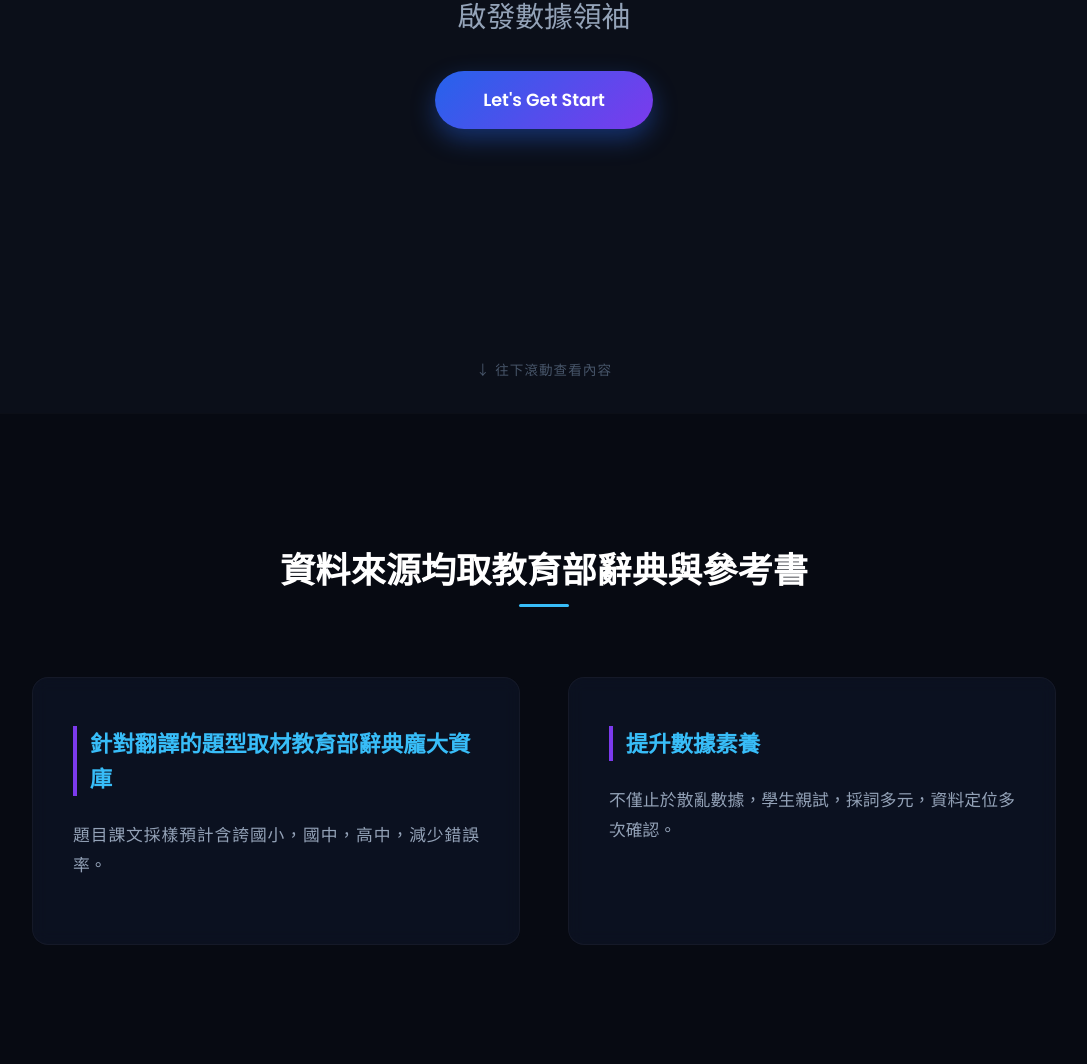
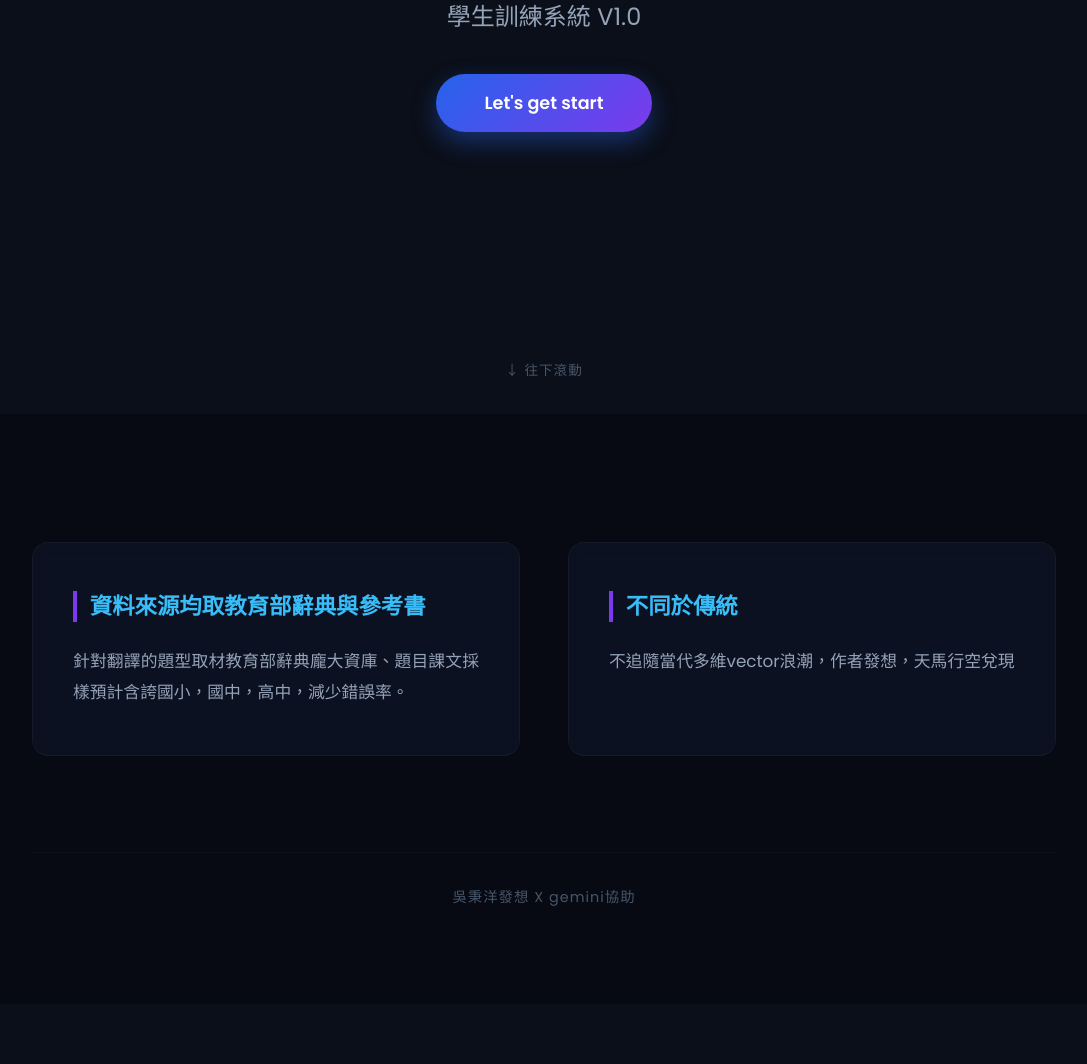
Before and after one commit to BIconductedBy410082/BI.conducted_by-410082, a plain HTML site: page index.html in a window 1280 px wide. Shown: the part 387-1451 px from the top of the page, without its empty margins (96-1183 px from the left). After the commit the page ends 1391 px from the top, so only its background shows below. Drawn offline with Linux system fonts and the light colour scheme.

Commit message:
Update styles and content in index.html

```diff
--- a/index.html
+++ b/index.html
@@ -49,14 +49,14 @@
             border-bottom: 1px solid rgba(255, 255, 255, 0.05);
         }
         .logo {
-            font-size: 1.3rem;
+            font-size: 1.5rem;
             font-weight: 700;
             background: linear-gradient(135deg, #38bdf8, #818cf8);
             -webkit-background-clip: text;
             -webkit-text-fill-color: transparent;
             letter-spacing: 1px;
         }
-        /* 首頁主視覺區 (第一張投影片) */
+        /* 首頁主視覺區 */
         .hero {
             height: 100vh;
             display: flex;
@@ -69,7 +69,7 @@
             z-index: 10;
         }
         .hero h1 {
-            font-size: 3.5rem;
+            font-size: 4rem;
             font-weight: 700;
             letter-spacing: 2px;
             margin-bottom: 0.5rem;
@@ -78,9 +78,9 @@
             -webkit-text-fill-color: transparent;
         }
         .hero .subtitle {
-            font-size: 1.8rem;
+            font-size: 1.5rem;
             color: #94a3b8;
-            margin-bottom: 2rem;
+            margin-bottom: 2.5rem;
             font-weight: 500;
         }
         /* Let's get start 按鈕 */
@@ -118,41 +118,20 @@
             40% { transform: translate(-50%, -8px); }
             60% { transform: translate(-50%, -4px); }
         }
-        /* 內容呈現區 (第二張投影片) */
+        /* 內容呈現區 */
         .content-section {
-            padding: 8rem 10%;
+            padding: 8rem 10% 4rem 10%;
             background-color: #070a12;
             position: relative;
             z-index: 10;
             border-top: 1px solid rgba(255, 255, 255, 0.02);
-        }
-        .section-header {
-            text-align: center;
-            margin-bottom: 5rem;
-        }
-        .section-header h2 {
-            font-size: 2.2rem;
-            font-weight: 700;
-            color: #ffffff;
-            position: relative;
-            display: inline-block;
-        }
-        .section-header h2::after {
-            content: '';
-            position: absolute;
-            bottom: -10px;
-            left: 50%;
-            transform: translateX(-50%);
-            width: 50px;
-            height: 3px;
-            background: #38bdf8;
-            border-radius: 2px;
         }
         /* 兩欄排版卡片 */
         .grid-container {
             display: grid;
             grid-template-columns: repeat(auto-fit, minmax(350px, 1fr));
             gap: 3rem;
+            margin-bottom: 6rem;
         }
         .card {
             background: rgba(15, 23, 42, 0.6);
@@ -173,20 +152,28 @@
             font-weight: 700;
             border-left: 4px solid #7c3aed;
             padding-left: 0.8rem;
+            line-height: 1.4;
         }
         .card p {
             color: #94a3b8;
             font-size: 1.05rem;
             line-height: 1.8;
             text-align: justify;
-            margin-bottom: 1rem;
+        }
+        /* 頁尾 */
+        footer {
+            text-align: center;
+            padding: 2rem;
+            color: #475569;
+            font-size: 0.9rem;
+            border-top: 1px solid rgba(255, 255, 255, 0.02);
+            letter-spacing: 1px;
         }
         /* 響應式 RWD 調整 */
         @media (max-width: 768px) {
-            .hero h1 { font-size: 2.4rem; }
-            .hero .subtitle { font-size: 1.3rem; }
+            .hero h1 { font-size: 2.8rem; }
             header { padding: 1.2rem 5%; }
-            .content-section { padding: 6rem 5%; }
+            .content-section { padding: 6rem 5% 2rem 5%; }
         }
     </style>
 </head>
@@ -195,41 +182,43 @@
     <!-- 背景動態漣漪效果 Canvas -->
     <canvas id="ripple-canvas"></canvas>
 
-    <!-- 頂部導航欄 -->
+    <!-- 頂部導航欄 (僅保留 BI Logo) -->
     <header>
-        <div class="logo">BI STUDENT TRAINING SYSTEM</div>
+        <div class="logo">BI</div>
     </header>
 
-    <!-- 1. 首頁主視覺區 (Slide 1) -->
+    <!-- 1. 首頁主視覺區 (第一張投影片) -->
     <section class="hero">
-        <h1>學生訓練系統</h1>
-        <div class="subtitle">啟發數據領袖</div>
+        <h1>BI</h1>
+        <div class="subtitle">學生訓練系統 V1.0</div>
 
         <!-- Let's get start 按鈕 -->
-        <a href="#content" class="btn-started">Let's Get Start</a>
+        <a href="#content" class="btn-started">Let's get start</a>
 
         <!-- 下滑提示 -->
-        <a href="#content" class="scroll-down">↓ 往下滾動查看內容</a>
+        <a href="#content" class="scroll-down">↓ 往下滾動</a>
     </section>
 
-    <!-- 2. 內容呈現區 (Slide 2) -->
+    <!-- 2. 內容呈現區 (第二張投影片) -->
     <section id="content" class="content-section">
-        <div class="section-header">
-            <h2>資料來源均取教育部辭典與參考書</h2>
-        </div>
         <div class="grid-container">
             <!-- 區塊 1 -->
             <div class="card">
-                <h3>針對翻譯的題型取材教育部辭典龐大資庫</h3>
-                <p>題目課文採樣預計含誇國小，國中，高中，減少錯誤率。</p>
+                <h3>資料來源均取教育部辭典與參考書</h3>
+                <p>針對翻譯的題型取材教育部辭典龐大資庫、題目課文採樣預計含誇國小，國中，高中，減少錯誤率。</p>
             </div>
 
             <!-- 區塊 2 -->
             <div class="card">
-                <h3>提升數據素養</h3>
-                <p>不僅止於散亂數據，學生親試，採詞多元，資料定位多次確認。</p>
+                <h3>不同於傳統</h3>
+                <p>不追隨當代多維vector浪潮，作者發想，天馬行空兌現</p>
             </div>
         </div>
+
+        <!-- 頁尾 -->
+        <footer>
+            吳秉洋發想 X gemini協助
+        </footer>
     </section>
 
     <!-- JavaScript：處理滑鼠與自動背景動態 Canvas 漣漪特效 -->
```
